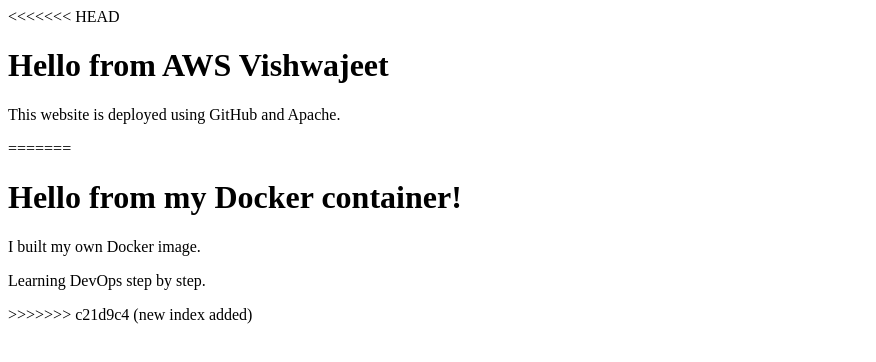
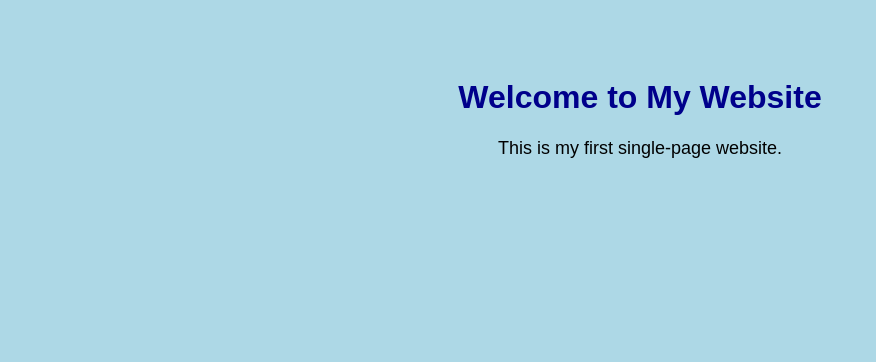
Before and after one commit to amitbhadoria2001/aws, a plain HTML site: page index.html in a window 1280 px wide. Shown: the whole page, without its empty margins (0-876 px from the left). Drawn offline with Linux system fonts and the light colour scheme.

Commit message:
new website

```diff
--- a/index.html
+++ b/index.html
@@ -1,19 +1,27 @@
 <!DOCTYPE html>
 <html>
 <head>
-<<<<<<< HEAD
-    <title>My AWS Website-changed</title>
+    <title>My Website</title>
+
+    <style>
+        body {
+            font-family: Arial, sans-serif;
+            text-align: center;
+            background-color: lightblue;
+            padding: 50px;
+        }
+
+        h1 {
+            color: darkblue;
+        }
+
+        p {
+            font-size: 18px;
+        }
+    </style>
 </head>
 <body>
-    <h1>Hello from AWS Vishwajeet</h1>
-    <p>This website is deployed using GitHub and Apache.</p>
-=======
-    <title>My Docker App</title>
-</head>
-<body>
-    <h1>Hello from my Docker container!</h1>
-    <p>I built my own Docker image.</p>
-    <p>Learning DevOps step by step.</p>
->>>>>>> c21d9c4 (new index added)
+    <h1>Welcome to My Website</h1>
+    <p>This is my first single-page website.</p>
 </body>
 </html>
```
